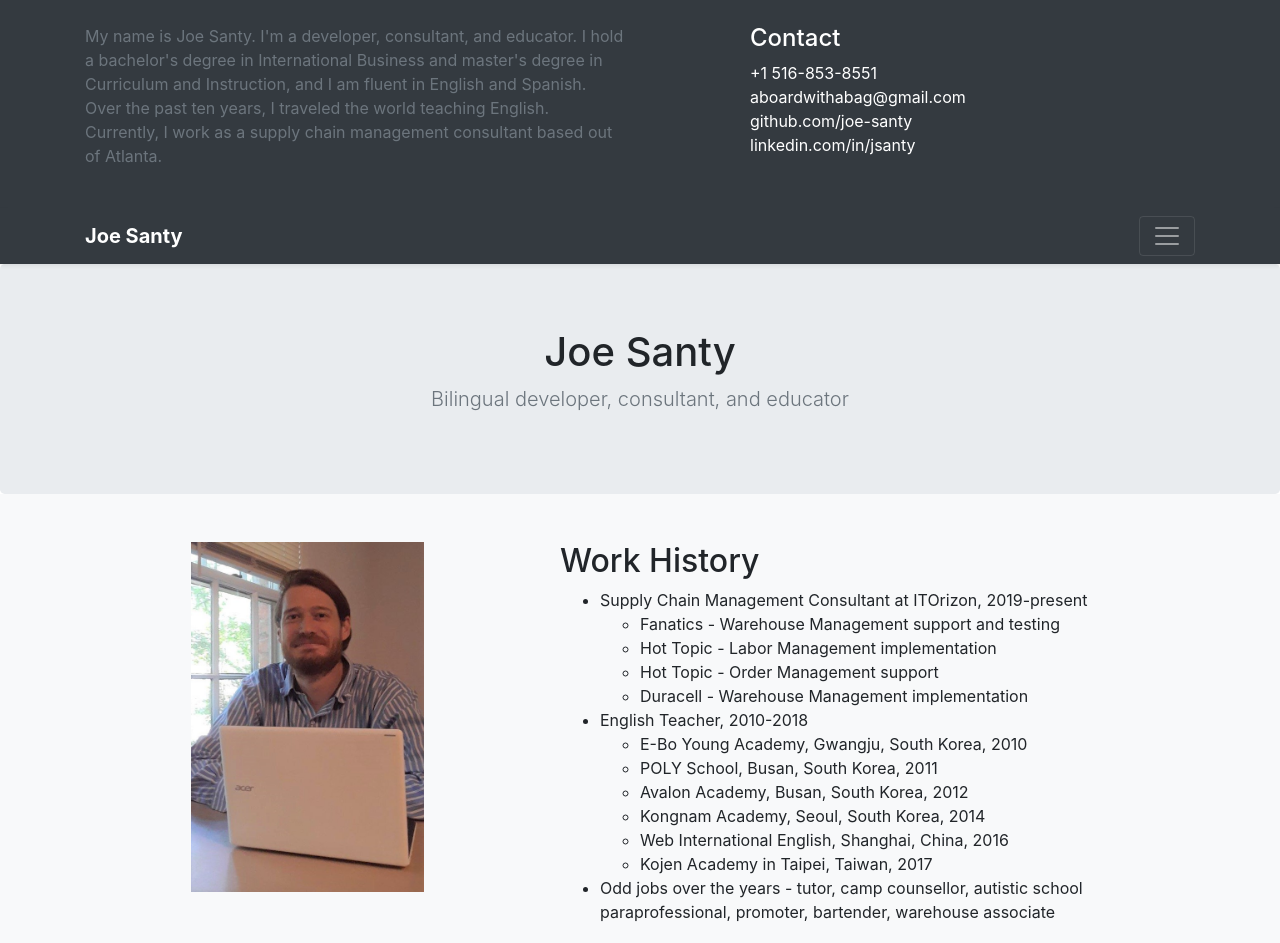
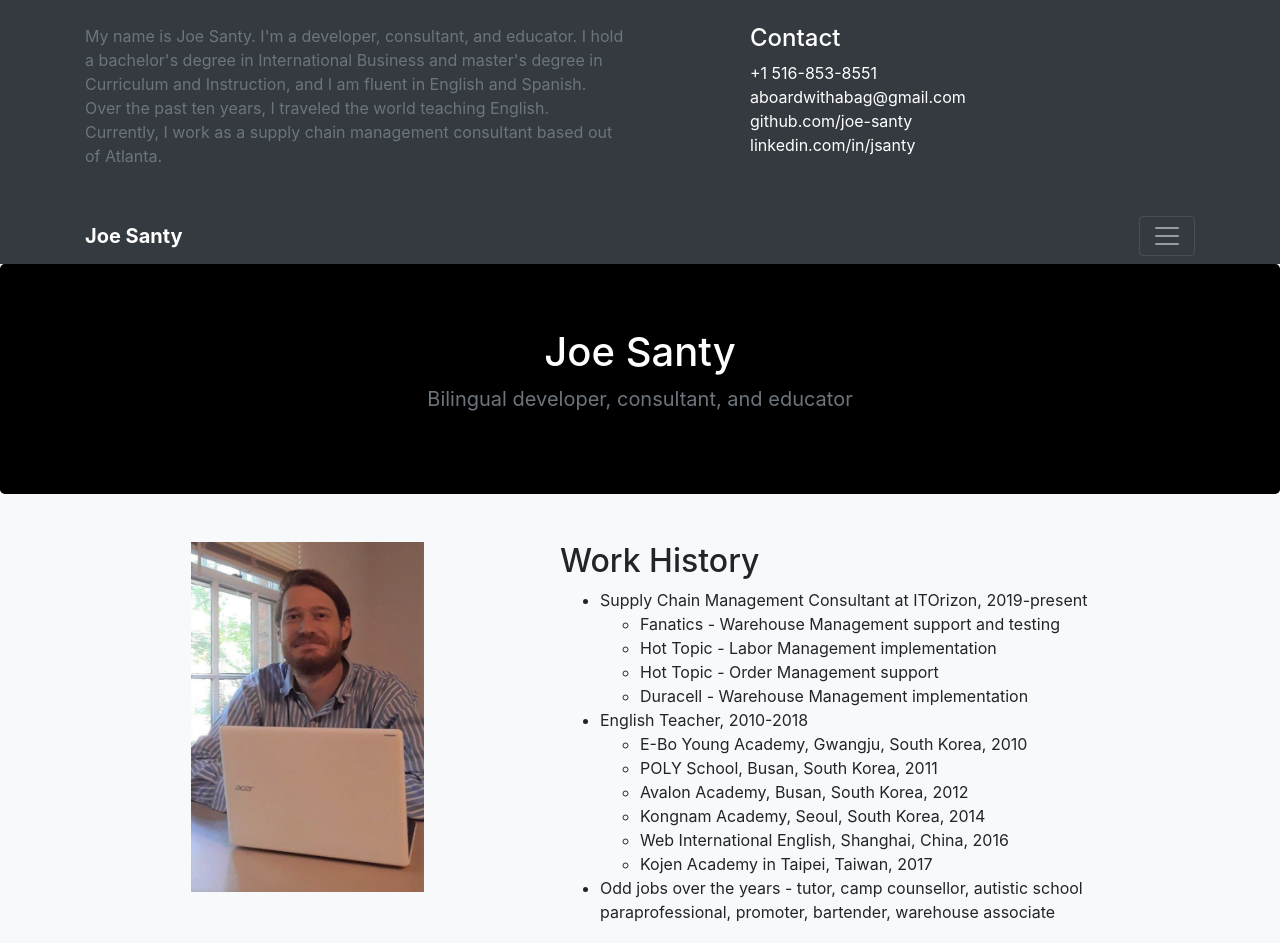
Before and after one commit to joe-santy/joe, a website: page public/index.html in a window 1280 px wide. Shown: the top 943 px of the page. Drawn offline with nearby package versions, Linux system fonts and the light colour scheme.

Commit message:
Update index.html

```diff
--- a/public/index.html
+++ b/public/index.html
@@ -13,12 +13,12 @@
 
     <style>
       .jumbotron {
-         background: black no-repeat cover;
+         background-color: black;
          margin-bottom: 0px;
        }
 
        .jumbotron-heading {
-         color: : white;
+         color: white;
        }
 
       img {
@@ -77,7 +77,7 @@
       <section class="jumbotron text-center">
         <div class="container">
           <h1 class="jumbotron-heading">Joe Santy</h1>
-          <p class="lead text-muted">Bilingual developer, consultant, and educator</p>
+		<p class="lead text-muted"><b>Bilingual developer, consultant, and educator</b></p>
         </div>
       </section>
 
```
